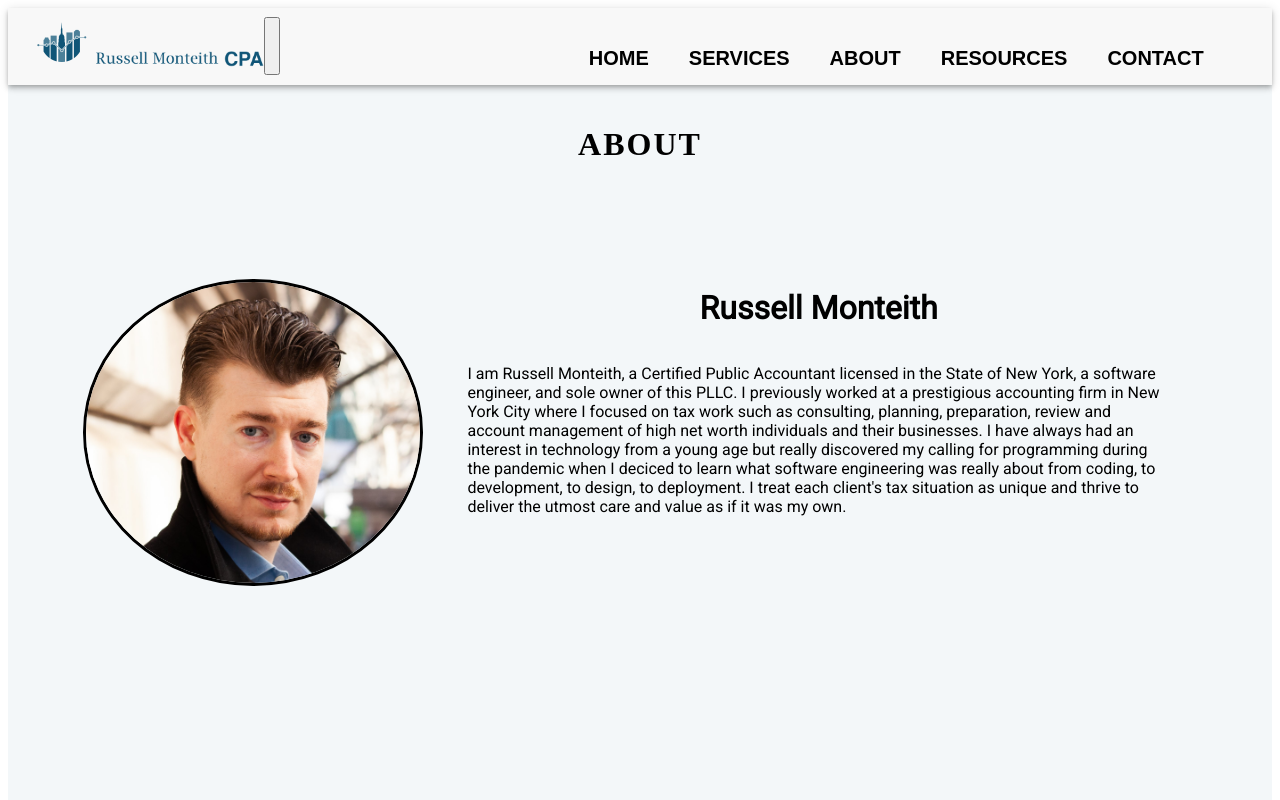
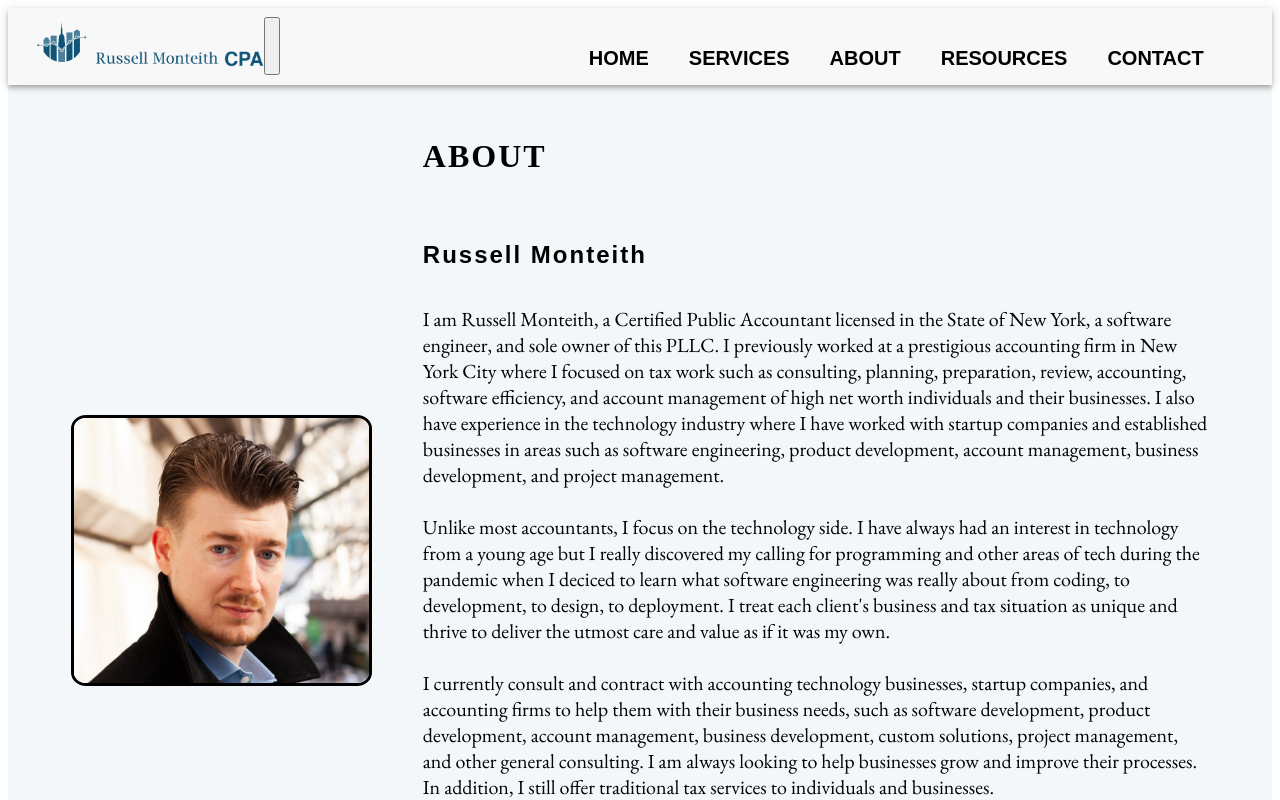
Before and after one commit to russelltheprogrammer/monteithtaxcpanext, a Next.js app: page /about in a window 1280 px wide. Shown: the top 800 px of the page. Built offline with nearby package versions, Linux system fonts and the light colour scheme; a web font is replaced by a local one.

Commit message:
home + about

```diff
--- a/pages/about.js
+++ b/pages/about.js
@@ -5,22 +5,38 @@ const About = () => {
 
     return (
         <div className="container-about">
-            <div className="topic-header">
-                <h1>ABOUT</h1>
-            </div>
             <div className="wrapper-about">
                <div className="container-about-picture">
                     <Image id="about-picture" src="/headshot.jpg" alt="Headshot" width={274} height={274} />
                 </div>
                <div className="container-about-content">
-                <h1>Russell Monteith</h1>
+                <div className="topic-header">
+                    <h1 className="container-about-content-main-title">ABOUT</h1>
+                </div>
+                <h2 className='container-about-content-name-title'>Russell Monteith</h2>
                 <p className="about-content">
                     I am Russell Monteith, a Certified Public Accountant licensed in the State of New York, a software engineer, and sole owner of this PLLC.
-                    I previously worked at a prestigious accounting firm in New York City where I focused on tax work such as consulting, planning, preparation, review
-                    and account management of high net worth individuals and their businesses. I have always had an interest in technology from a young age but really discovered
-                    my calling for programming during the pandemic when I deciced to learn what software engineering was really about from coding, to development, to design, to deployment.
-                    I treat each client&apos;s tax situation as unique and thrive to deliver the utmost care and value as if it was my own.
+                    I previously worked at a prestigious accounting firm in New York City where I focused on tax work such as consulting, planning, preparation, review,
+                    accounting, software efficiency, and account management of high net worth individuals and their businesses.
+                    I also have experience in the technology industry where I have worked with startup companies and established businesses in areas such as
+                    software engineering, product development, account management, business development, and project management.
                     <br/>
+                    <br/>
+                    Unlike most accountants, I focus on the technology side. I have always had an interest in technology from a young age but I really discovered
+                    my calling for programming and other areas of tech during the pandemic when I deciced to learn what software engineering was really about from coding,
+                    to development, to design, to deployment.
+                    I treat each client&apos;s business and tax situation as unique and thrive to deliver the utmost care and value as if it was my own.
+                    <br/>
+                    <br/>
+                    I currently consult and contract with accounting technology businesses, startup companies, and accounting firms to help them with their business needs,
+                    such as software development, product development, account management, business development, custom solutions, project management, and other general
+                    consulting. I am always looking to help businesses grow and improve their processes. In addition, I still offer traditional tax services to individuals and
+                    businesses.
+                    <br/>
+                    <br/>
+                    I am a graduate of Binghamton University with a Bachelor of Science in Accounting and a Master of Science in Accounting. I passed the CPA exam while attending
+                    graduate school full time. I am certified in many different software engineering skills and I am always looking to learn more. In my free time, I enjoy
+                    exercising, sports, spending time with family and friends, being outside in nature, board games, video games, and food.
                 </p>
                </div>
             </div>
--- a/pages/index.js
+++ b/pages/index.js
@@ -10,7 +10,7 @@ const CustomButton = styled(Button)({
   boxShadow: 'none',
   textTransform: 'none',
   fontSize: 16,
-  padding: '10px 20px',
+  padding: '15px 25px',
   border: '1px solid',
   lineHeight: 1.5,
   backgroundColor: 'rgb(76, 128, 153)',
@@ -138,7 +138,7 @@ export default function Home() {
       <div className="home-intro-container">
           <br/>
             <h1>Welcome to RUSSELL MONTEITH CPA PLLC</h1>
-            <h3>A niche tax and technology business</h3>
+            <h3>A niche tax and technology business focused on empowering accounting firms in many different ways</h3>
           <br/>
           <span>
             <CustomButton variant="contained" size="large" onClick={scrollToContact}>
--- a/styles/about.scss
+++ b/styles/about.scss
@@ -1,5 +1,6 @@
+@import url('https://fonts.googleapis.com/css2?family=EB+Garamond:ital,wght@0,400..800;1,400..800&display=swap');
+
 .container-about {
-    height: 100vh;
     width: 100%;
     box-sizing: border-box;
     background-color: #F3F7F9;
@@ -9,12 +10,26 @@
 .wrapper-about {
     display: flex;
     flex-direction: row;
-    padding: 5%;
+    padding: 2% 5%;
+    line-height: 1.3;
   }
 
-  @media (max-width: 1000px) {
+@media (max-width: 1536px) and (min-width: 1201px) {
+  .wrapper-about {
+    padding: 2% 5%;
+  }
+}
+
+@media (max-width: 1200px) and (min-width: 900px) {
+  .wrapper-about {
+    padding: 2%;
+  }
+}
+
+@media (max-width: 900px) {
   .wrapper-about {
     flex-direction: column;
+    padding: 5%;
   }
 }
 
@@ -22,94 +37,63 @@
   display: flex;
   width: 30%;
   align-items: center;
-    padding: 1%;
 }
 
-  @media (max-width: 1000px) {
+@media (max-width: 900px) {
   .container-about-picture {
     width: 100%;
+    justify-content: center;
+    padding-bottom: 7%;
+  }
+}
+
+@media (max-width: 600px) {
+  .container-about-picture {
+    width: 100%;
+    justify-content: center;
+    padding: 10% 0;
   }
 }
 
 .container-about-content {
   width: 70%;
-
 }
 
-  @media (max-width: 1000px) {
+@media (max-width: 1536px) and (min-width: 900px) {
+  .container-about-content {
+    width: 80%;
+    padding-left: 5%;
+  }
+}
+
+@media (max-width: 900px) {
   .container-about-content {
     width: 100%;
   }
+}
+
+.container-about-content-main-title {
+  text-align: left;
+}
+
+.container-about-content-name-title {
+  text-align: left;
+  letter-spacing: 2px;
+  font-weight: 600;
+  font-family: Arial, Helvetica, sans-serif;
+}
+
+.about-content {
+  text-align: left;
+  padding: 2% 0;
+  font-size: 20px;
+  font-family: "EB Garamond", serif;
 }
 
 #about-picture {
   max-width: 100%;
   height: auto;
   width: auto;
-    border-style: solid;
-    border-width: 3.5px;
-    border-color: black;
-    border-radius: 50%;
+  border: 3.5px solid black;
+  border-radius: 5%;
 }
-
-//   @media (min-width: 1025px) and (max-width: 1280px) {
-//     #about-picture {
-//       padding-left: 0;
-//       margin-bottom: 3%;
-//       max-width: 27%;
-//       margin-left: 0%;
-//     }
-//   }
-
-//   @media (min-width: 801px) and (max-width: 1024px) {
-//     #about-picture {
-//       padding-left: 0;
-//       margin-bottom: 3%;
-//       max-width: 37%;
-//       margin-left: 0%;
-//     }
-//   }
-
-//   @media (max-width: 800px) {
-//     #about-picture {
-//       padding-left: 0;
-//       margin-bottom: 4%;
-//       max-width: 45%;
-//       margin-left: 0%;
-//     }
-//   }
-
-  .about-content {
-    text-align: left;
-    margin: 0 auto;
-    padding-top: 10px;
-    // border: 3px solid black;
-    // box-shadow: 10px 7.5px 5px black;
-    // background: #f8f8f8;
-    margin: 0 auto;
-    width: 90%;
-    padding: 2%;
-  }
-
-  @media (min-width: 769px) and (max-width: 1024px) {
-    .about-content {
-      padding: 4%;
-    }
-  }
-
-  @media (max-width: 768px) {
-    .about-content {
-      width: 90%;
-    }
-  }
-
-  .text-blurbs-content-about {
-    text-align: left;
-    font-size: 18px;
-  }
-
-  @media (max-width: 768px) {
-    .text-blurbs-content-about {
-      text-align: center;
-    }
-  }
--- a/styles/globals.scss
+++ b/styles/globals.scss
@@ -34,17 +34,47 @@ body, html {
 }
 
 .home-intro-container {
-  padding: 20px 5px 10px 5px;
+  padding: 40px 5px;
   font-family: "Montserrat";
+
 }
 
 .home-intro-container h1 {
   font-weight: bold;
   letter-spacing: 2px;
+  font-size: 48px;
+  color: #333333;
+  text-shadow: 2px 2px 4px rgba(0, 0, 0, 0.1);
+  animation: fadeInDown 1s ease-in-out;
 }
 
-.home-intro-container P {
-  font-size: 23px;
+.home-intro-container h3 {
+  font-size: 24px;
+  color: #555555;
+  margin-bottom: 20px;
+  animation: fadeInUp 1s ease-in-out;
+}
+
+@keyframes fadeInDown {
+  from {
+    opacity: 0;
+    transform: translateY(-20px);
+  }
+  to {
+    opacity: 1;
+    transform: translateY(0);
+  }
+}
+
+@keyframes fadeInUp {
+  from {
+    opacity: 0;
+    transform: translateY(20px);
+  }
+  to {
+    opacity: 1;
+    transform: translateY(0);
+  }
 }
 
 .homepage-image-container {
@@ -59,6 +89,16 @@ body, html {
   border-style: solid;
   border-width: 4px;
   border-color: black;
+  animation: fadeIn 2s ease-in-out;
+}
+
+@keyframes fadeIn {
+  from {
+    opacity: 0;
+  }
+  to {
+    opacity: 1;
+  }
 }
 
 #homepage-image {
@@ -113,7 +153,7 @@ body, html {
 .topic-header {
   width: 100%;
   padding-bottom: 20px;
-  padding-top: 20px;
+  padding-top: 5px;
   font-family: "Montserrat";
 }
 
```
Lines whose indentation alone changed are shown as unchanged.
